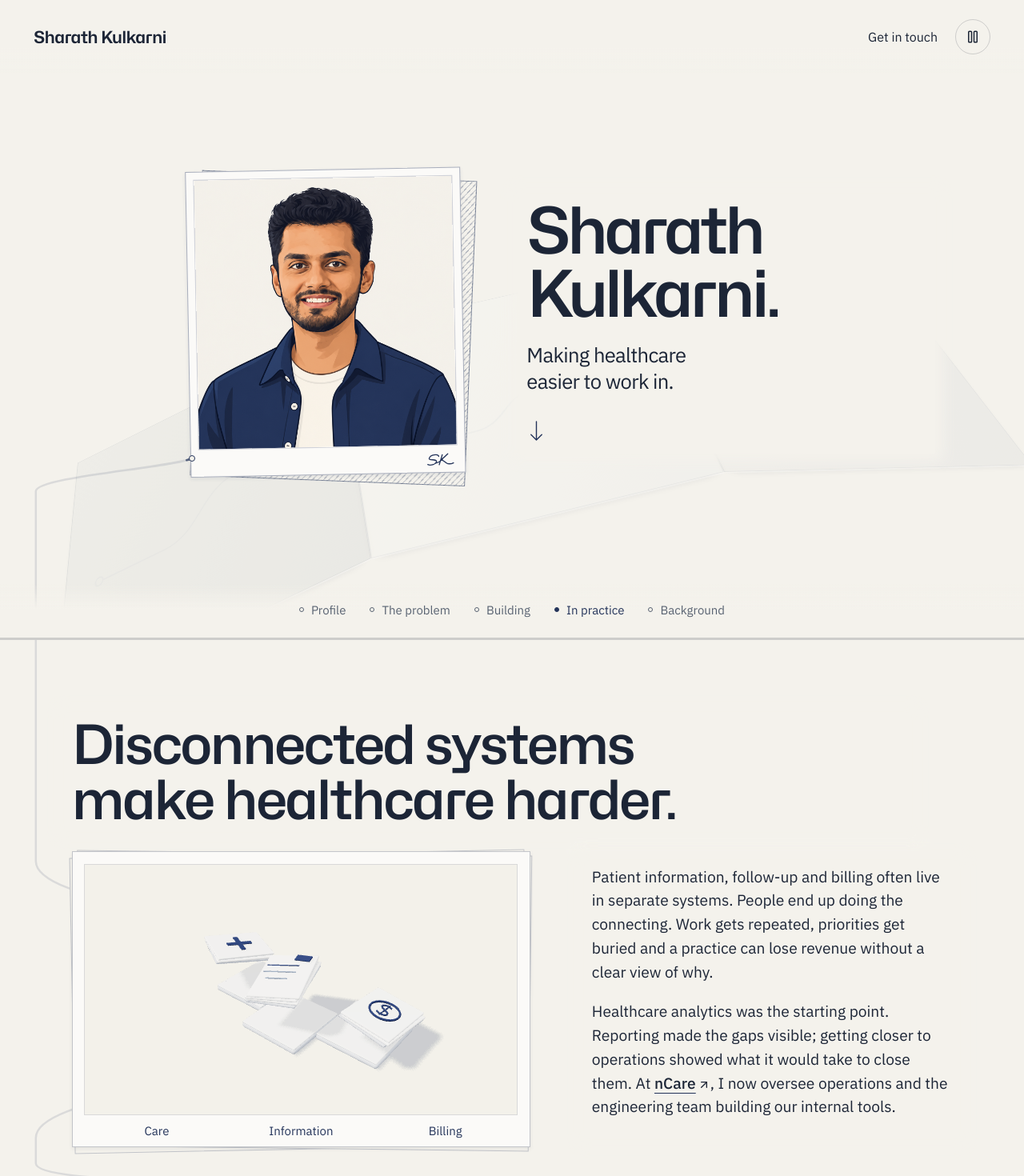
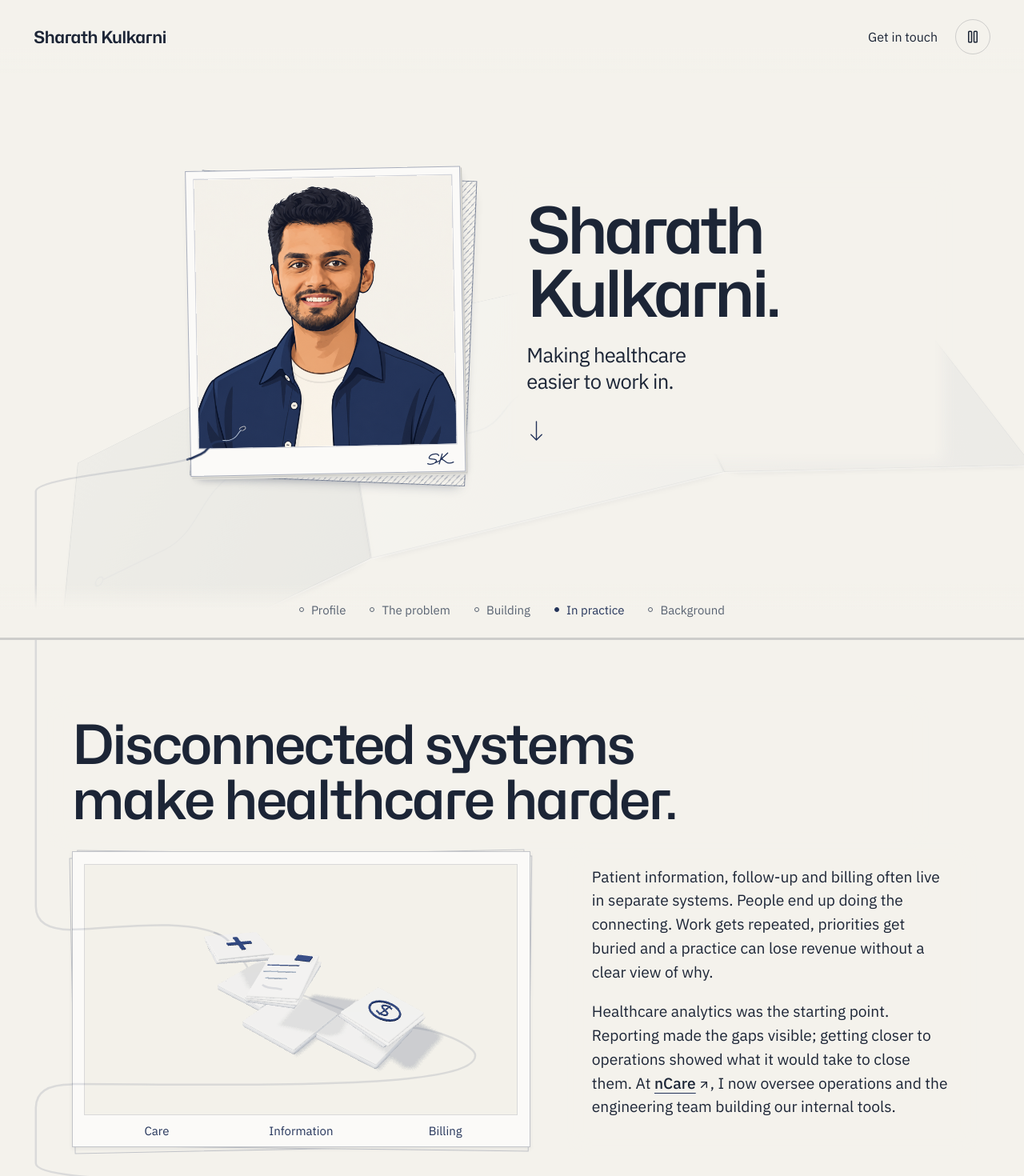
Before and after one commit to sharathkul/portfolio, a Next.js app: page / in a window 1280 px wide. Shown: the top 1470 px of the page at 80% size. Built offline with nearby package versions, Linux system fonts and the light colour scheme.

Commit message:
Thread the portrait and moving sculptures together

```diff
--- a/app/components/HeroProfile.module.css
+++ b/app/components/HeroProfile.module.css
@@ -36,6 +36,7 @@
   border: 1px solid color-mix(in srgb, var(--accent), transparent 48%);
   background: repeating-linear-gradient(131deg, transparent 0 4px, color-mix(in srgb, var(--accent), transparent 67%) 4px 5px), var(--paper);
   transform: translate(2%, 1.4%) rotate(2.3deg);
+  box-shadow: 2px 9px 15px -10px rgb(28 40 68 / 38%);
 }
 
 .print {
@@ -44,9 +45,14 @@
   padding: 2.8% 2.8% 10%;
   background: color-mix(in srgb, var(--paper) 38%, white);
   border: 1px solid color-mix(in srgb, var(--accent), transparent 62%);
-  box-shadow: 0 2px 5px color-mix(in srgb, var(--accent), transparent 91%);
+  box-shadow:
+    1px 1px 0 #e5e3dc,
+    2px 2px 0 #c5c5c1,
+    2px 4px 0 #deddd8,
+    3px 7px 12px -5px rgb(28 40 68 / 26%);
   transform: rotate(-1.1deg);
-  transform-origin: 15% 93%;
+  /* The left edge of the print hinges on the thread as the paper tilts. */
+  transform-origin: 0% 94%;
 }
 
 .hero .portrait {
@@ -76,15 +82,42 @@
   stroke-linejoin: round;
 }
 
+.threadPass {
+  position: absolute;
+  inset: -1px;
+  width: calc(100% + 2px);
+  height: calc(100% + 2px);
+  overflow: visible;
+  pointer-events: none;
+}
+
+.eyelet {
+  fill: var(--accent-shadow);
+  stroke: #b7bac1;
+  stroke-width: 1;
+}
+
+.cord,
+.glint {
+  fill: none;
+  stroke-linecap: round;
+  vector-effect: non-scaling-stroke;
+}
+
+.cord {
+  stroke: var(--accent);
+  stroke-width: 2.5px;
+  filter: drop-shadow(0 1px .65px rgb(28 40 68 / 34%));
+}
+
+.glint { stroke: #b6c3d4; stroke-width: 1px; }
+
 .connector {
   position: absolute;
-  left: -.4%;
-  bottom: 5%;
-  width: 8px;
-  height: 8px;
-  border: 1.5px solid var(--accent);
-  border-radius: 50%;
-  background: var(--paper);
+  left: 0;
+  top: 94%;
+  width: 0;
+  height: 0;
 }
 
 .hero .copy {
@@ -141,9 +174,13 @@
 @media (min-width: 961px) and (pointer: fine) and (hover: hover) and (prefers-reduced-motion: no-preference) {
   .composition[data-reduced-motion="false"] .print {
     transform: perspective(1100px)
-      rotateX(calc(var(--scene-pointer-y, 0) * -3deg))
-      rotateY(calc(var(--scene-pointer-x, 0) * 4deg))
+      rotateX(calc(var(--scene-pointer-y, 0) * -7deg))
+      rotateY(calc(var(--scene-pointer-x, 0) * 9deg))
       rotate(-1.1deg);
+  }
+
+  .composition[data-reduced-motion="false"]::before {
+    transform: translate(calc(2% - var(--scene-pointer-x, 0) * 3px), calc(1.4% - var(--scene-pointer-y, 0) * 2px)) rotate(2.3deg);
   }
 }
 
--- a/app/components/HeroProfile.tsx
+++ b/app/components/HeroProfile.tsx
@@ -24,6 +24,11 @@ export default function HeroProfile({ reducedMotion }: { reducedMotion: boolean
               <path d="M33 11C32 4 12 6 9 15C6 22 27 17 27 23C28 30 12 35 5 31M23 29C31 27 38 23 43 18" />
               <path d="M42 7C40 14 36 25 34 32M56 5C49 12 43 17 38 20C44 20 47 25 52 28C58 32 63 31 70 28" />
             </svg>
+            <svg className={styles.threadPass} viewBox="0 0 360 400" preserveAspectRatio="none" aria-hidden="true" focusable="false">
+              <ellipse className={styles.eyelet} cx="69" cy="338" rx="4.1" ry="2.3" transform="rotate(-23 69 338)" />
+              <path className={styles.cord} d="M69 338 C62 341 65 349 54 353 C45 356 37 351 29 357 C23 361 23 366 14 370 L0 376" />
+              <path className={styles.glint} d="M67 340 C62 344 62 350 54 352 C50 354 47 353 43 353" />
+            </svg>
           </div>
           <span className={styles.connector} data-connector-origin aria-hidden="true" />
         </div>
--- a/app/components/StoryArt.module.css
+++ b/app/components/StoryArt.module.css
@@ -80,6 +80,21 @@
   mask-image: linear-gradient(135deg, #000, transparent 84%);
 }
 
+.scene > .plateThread {
+  position: absolute;
+  inset: 0;
+  width: 100%;
+  height: 100%;
+  display: block;
+  overflow: hidden;
+  pointer-events: none;
+}
+
+/* The mount and grid paint first. The sculpture sits between both thread passes. */
+.plateThread[data-plate-layer="under"] { z-index: 1; }
+.plateThread[data-plate-layer="over"] { z-index: 3; }
+.drawing > svg, .sculpture { z-index: 2; }
+
 .drawing > svg {
   position: absolute;
   inset: 0;
@@ -104,6 +119,8 @@
 .sculpture[data-ready="true"] { opacity: 1; }
 
 .sculptureLabels {
+  position: relative;
+  z-index: 4;
   display: flex;
   align-items: center;
   gap: 10px;
--- a/app/components/StoryArt.tsx
+++ b/app/components/StoryArt.tsx
@@ -33,6 +33,27 @@ function Practice({ x, y, palette }: { x: number; y: number; palette: StoryPalet
   );
 }
 
+function PlateThread({ layer }: { layer: "under" | "over" }) {
+  const clipId = `thread-surface-${useId().replace(/[^a-zA-Z0-9_-]/g, "")}`;
+  return (
+    <svg className={motion.plateThread} data-plate-layer={layer} fill="none"
+      preserveAspectRatio="none" aria-hidden="true" focusable="false">
+      {layer === "over" && (
+        <defs>
+          <clipPath id={clipId} clipPathUnits="userSpaceOnUse" fill="white">
+            <ellipse data-thread-surface="0" />
+            <ellipse data-thread-surface="1" />
+          </clipPath>
+        </defs>
+      )}
+      <g clipPath={layer === "over" ? `url(#${clipId})` : undefined}>
+        <path className="story-thread-base" data-plate-base={layer} pathLength={1} />
+        <path className="story-thread-drawn" data-plate-drawn={layer} pathLength={1} />
+      </g>
+    </svg>
+  );
+}
+
 export default function StoryArt({ chapter }: { chapter: "operations" | "building" | "clients" }) {
   const id = `art-${useId().replace(/[^a-zA-Z0-9_-]/g, "")}`;
   const [sculptureReady, setSculptureReady] = useState(false);
@@ -45,7 +66,7 @@ export default function StoryArt({ chapter }: { chapter: "operations" | "buildin
   return (
     <div className={`story-art ${motion.scene}`} data-story-art data-scene={chapter} data-sculpture-ready={sculptureReady} aria-hidden="true">
       <div className={motion.plate}>
-        <div className={motion.drawing}>
+        <div className={motion.drawing} data-plate-drawing>
           <StorySculpture chapter={chapter} onReady={setSculptureReady} />
           <svg viewBox="-255 -180 510 360" fill="none" focusable="false">
             <defs>
@@ -106,6 +127,8 @@ export default function StoryArt({ chapter }: { chapter: "operations" | "buildin
               : <><span>Implementation</span><span>Practice teams</span></>}
         </div>
       </div>
+      <PlateThread layer="under" />
+      <PlateThread layer="over" />
     </div>
   );
 }
--- a/app/components/StoryThread.tsx
+++ b/app/components/StoryThread.tsx
@@ -1,11 +1,12 @@
 "use client";
 
 import { useEffect, useRef } from "react";
+import { measurePlate, type Projection, type Stroke } from "./plateThread";
+
+const outsideSegments = [0, 1, 2, 3] as const;
 
 export default function StoryThread({ reducedMotion }: { reducedMotion: boolean }) {
   const svg = useRef<SVGSVGElement>(null);
-  const base = useRef<SVGPathElement>(null);
-  const thread = useRef<SVGPathElement>(null);
   const paused = useRef(reducedMotion);
   const refresh = useRef<() => void>(() => {});
 
@@ -16,115 +17,126 @@ export default function StoryThread({ reducedMotion }: { reducedMotion: boolean
 
   useEffect(() => {
     const host = svg.current;
-    const line = thread.current;
     const story = host?.closest("main");
-    if (!host || !line || !story) return;
+    if (!host || !story) return;
+    const art = Array.from(story.querySelectorAll<HTMLElement>("[data-story-art]"));
+    const segments = Array.from(host.querySelectorAll<SVGGElement>("g"));
+    const plates = new Map<HTMLElement, ReturnType<typeof measurePlate>>();
+    let strokes: Stroke[] = [];
     let frame = 0;
-    let measureFrame = 0;
+    let layoutFrame = 0;
+    let viewportHeight = window.innerHeight;
+    let storyTop = 0;
     let disposed = false;
-    let width = 0;
-    let viewportHeight = window.innerHeight;
-    let start = 0;
-    let end = 1;
-    let length = 1;
 
-    const render = () => {
+    function render() {
       frame = 0;
       if (disposed || document.hidden) return;
-      const progress = paused.current ? 1 : Math.min(1, Math.max(0,
-        (window.scrollY + viewportHeight * .72 - start) / Math.max(1, end - start),
-      ));
-      line.style.strokeDashoffset = `${(1 - progress) * length}`;
-    };
-    const request = () => {
+      const marker = window.scrollY + viewportHeight * .72 - storyTop;
+      for (const stroke of strokes) {
+        const amount = paused.current ? 1 : Math.max(0, Math.min(1, (marker - stroke.start) / Math.max(1, stroke.end - stroke.start)));
+        const offset = (1 - amount).toFixed(5);
+        stroke.paths.forEach(path => {
+          if (path.style.strokeDashoffset !== offset) path.style.strokeDashoffset = offset;
+        });
+      }
+    }
+    function request() {
       if (!frame && !disposed && !document.hidden) frame = requestAnimationFrame(render);
-    };
+    }
     refresh.current = request;
 
     const measure = () => {
-      measureFrame = 0;
-      if (disposed) return;
+      layoutFrame = 0;
       const bounds = story.getBoundingClientRect();
-      const scroll = window.scrollY;
       const origin = story.querySelector("[data-connector-origin]")?.getBoundingClientRect();
-      const introCopy = story.querySelector(".introduction-copy")?.getBoundingClientRect();
+      const intro = story.querySelector(".introduction-copy")?.getBoundingClientRect();
       const portrait = story.querySelector(".portrait-composition")?.getBoundingClientRect();
-      const art = Array.from(story.querySelectorAll<HTMLElement>("[data-story-art]"))
-        .map(element => ({ box: element.getBoundingClientRect(), section: element.closest("section")!.getBoundingClientRect() }));
       const map = story.querySelector("[data-journey-map] [role='group']")?.getBoundingClientRect();
-      if (!origin || !introCopy || !portrait || art.length !== 3 || !map) return;
-      width = bounds.width;
+      if (!origin || !portrait || !intro || !map || art.length !== 3) return;
+      storyTop = bounds.top + window.scrollY;
       viewportHeight = window.innerHeight;
-      const mobile = width <= 960;
-      // Centered print mounts narrow on tablets. The thread belongs in the
-      // page gutter even when a print has wider margins than its paragraph.
-      const left = mobile ? 14 : Math.max(24, width * .035);
-      const right = width - left;
+      const mobile = bounds.width <= 960;
+      const left = mobile ? 14 : Math.max(24, bounds.width * .035);
+      const right = bounds.width - left;
       const first = { x: origin.left - bounds.left + origin.width / 2, y: origin.top - bounds.top + origin.height / 2 };
-      const bend = mobile ? Math.min(first.y + 30, introCopy.top - bounds.top - 14) : Math.max(first.y + 36, portrait.bottom - bounds.top + 18);
+      const bend = mobile ? Math.min(first.y + 30, intro.top - bounds.top - 14) : Math.max(first.y + 36, portrait.bottom - bounds.top + 18);
       let rail = left;
-      let previousSectionBottom = 0;
+      let previousBottom = 0;
+      let startY = first.y;
       let d = `M${first.x} ${first.y} C${first.x - 28} ${first.y + 12} ${rail} ${bend - 18} ${rail} ${bend}`;
-
-      // A side change happens in the empty corridor below the entire row.
-      // Neither an expanded paragraph nor a taller image can enter it.
-      const switchRail = (next: number, corridor: number) => {
+      strokes = [];
+      function switchRail(next: number) {
         if (next === rail) return;
-        d += ` L${rail} ${corridor - 20} C${rail} ${corridor + 36} ${next} ${corridor - 36} ${next} ${corridor + 20}`;
+        const y = previousBottom - 48;
+        d += ` L${rail} ${y - 20} C${rail} ${y + 36} ${next} ${y - 36} ${next} ${y + 20}`;
         rail = next;
-      };
-      for (const item of art) {
-        const box = item.box;
-        const top = box.top - bounds.top;
-        const bottom = box.bottom - bounds.top;
-        const x = box.left - bounds.left + box.width / 2;
-        const y = top + box.height / 2;
-        const side = mobile || x < width / 2 ? left : right;
-        if (side !== rail) switchRail(side, previousSectionBottom - 48);
-        const curve = Math.min(mobile ? 70 : 150, box.height * .3);
-        d += ` L${rail} ${top + 12} C${rail} ${y - curve} ${x} ${y - curve} ${x} ${y}`;
-        d += ` C${x} ${y + curve} ${rail} ${y + curve} ${rail} ${bottom - 12}`;
-        previousSectionBottom = item.section.bottom - bounds.top;
       }
-      switchRail(left, previousSectionBottom - 48);
-      const ending = {
-        x: map.left - bounds.left + map.width * (mobile ? 82 / 350 : 70 / 1100),
-        y: map.top - bounds.top + map.height * (mobile ? 35 / 550 : 200 / 390),
-      };
-      d += ` L${rail} ${ending.y - 28} Q${rail} ${ending.y} ${ending.x} ${ending.y}`;
-      base.current?.setAttribute("d", d);
-      line.setAttribute("d", d);
-      host.setAttribute("viewBox", `0 0 ${width} ${bounds.height}`);
-      length = line.getTotalLength();
-      line.style.strokeDasharray = `${length}`;
-      start = bounds.top + scroll + first.y;
-      end = bounds.top + scroll + ending.y;
+      function finishOutside(index: number, end: number) {
+        const paths = segments[index].querySelectorAll("path");
+        paths.forEach(path => path.setAttribute("d", d));
+        strokes.push({ paths: [paths[1]], start: startY, end });
+      }
+      for (const [index, element] of art.entries()) {
+        const rect = element.getBoundingClientRect();
+        const x = rect.left - bounds.left;
+        const y = rect.top - bounds.top;
+        const fromLeft = mobile || x + rect.width / 2 < bounds.width / 2;
+        const plate = measurePlate(element, fromLeft);
+        plates.set(element, plate);
+        plate.draw(element.dataset.threadProjection ? JSON.parse(element.dataset.threadProjection) : null);
+        switchRail(fromLeft ? left : right);
+        const edge = x + plate.entry.x;
+        const entryY = y + plate.entry.y;
+        const exitY = y + plate.exit.y;
+        const corner = Math.min(Math.abs(edge - rail) * .65, mobile ? 24 : 65);
+        d += ` L${rail} ${entryY - corner} Q${rail} ${entryY} ${edge} ${entryY}`;
+        finishOutside(index, entryY);
+        strokes.push({ paths: plate.paths, start: entryY, end: exitY });
+        d = `M${edge} ${exitY} Q${rail} ${exitY} ${rail} ${exitY + corner}`;
+        startY = exitY;
+        previousBottom = element.closest("section")!.getBoundingClientRect().bottom - bounds.top;
+      }
+      switchRail(left);
+      const endX = map.left - bounds.left + map.width * (mobile ? 82 / 350 : 70 / 1100);
+      const endY = map.top - bounds.top + map.height * (mobile ? 35 / 550 : 200 / 390);
+      d += ` L${rail} ${endY - 28} Q${rail} ${endY} ${endX} ${endY}`;
+      finishOutside(3, endY);
+      host.setAttribute("viewBox", `0 0 ${bounds.width} ${bounds.height}`);
       host.style.opacity = "1";
-      request();
+      render();
     };
     const scheduleMeasure = () => {
-      if (!measureFrame && !disposed) measureFrame = requestAnimationFrame(measure);
+      if (!layoutFrame && !disposed) layoutFrame = requestAnimationFrame(measure);
     };
-    const resize = () => {
-      if (Math.abs(window.innerWidth - width) > 1) scheduleMeasure();
+    const projection = (event: Event) => {
+      plates.get(event.target as HTMLElement)?.draw((event as CustomEvent<Projection>).detail);
     };
+    const fallback = (event: Event) => {
+      const element = event.target as HTMLElement;
+      if (!element.dataset.threadProjection) plates.get(element)?.draw(null);
+    };
+    story.addEventListener("thread:projection", projection);
+    art.forEach(element => element.addEventListener("scene:progress", fallback));
     const observer = new ResizeObserver(scheduleMeasure);
     observer.observe(story);
-    story.querySelectorAll("[data-story-art], .story-part, .portrait-composition, .introduction-copy, [data-journey-map]")
+    story.querySelectorAll("[data-story-art], [data-plate-drawing], .story-part, .portrait-composition, .introduction-copy, [data-journey-map]")
       .forEach(element => observer.observe(element));
-    window.addEventListener("resize", resize, { passive: true });
+    window.addEventListener("resize", scheduleMeasure, { passive: true });
     window.addEventListener("scroll", request, { passive: true });
     document.addEventListener("visibilitychange", request);
-    document.fonts.ready.then(() => { if (!disposed) scheduleMeasure(); });
+    document.fonts.ready.then(scheduleMeasure);
     scheduleMeasure();
 
     return () => {
       disposed = true;
       refresh.current = () => {};
       cancelAnimationFrame(frame);
-      cancelAnimationFrame(measureFrame);
+      cancelAnimationFrame(layoutFrame);
       observer.disconnect();
-      window.removeEventListener("resize", resize);
+      story.removeEventListener("thread:projection", projection);
+      art.forEach(element => element.removeEventListener("scene:progress", fallback));
+      window.removeEventListener("resize", scheduleMeasure);
       window.removeEventListener("scroll", request);
       document.removeEventListener("visibilitychange", request);
     };
@@ -132,8 +144,10 @@ export default function StoryThread({ reducedMotion }: { reducedMotion: boolean
 
   return (
     <svg ref={svg} className="story-thread" fill="none" preserveAspectRatio="none" aria-hidden="true" focusable="false">
-      <path ref={base} className="story-thread-base" />
-      <path ref={thread} className="story-thread-drawn" />
+      {outsideSegments.map(index => <g key={index} data-thread-outside={index}>
+        <path className="story-thread-base" pathLength={1} />
+        <path className="story-thread-drawn" pathLength={1} />
+      </g>)}
     </svg>
   );
 }
--- /dev/null
+++ b/app/components/plateThread.ts
@@ -0,0 +1,65 @@
+type Point = { x: number; y: number };
+export type Projection = Point[] | null;
+export type Stroke = { paths: SVGPathElement[]; start: number; end: number };
+
+const fallbackSelectors: Record<string, string[]> = {
+  operations: ["[data-motion-part='paper-left']", "[data-motion-part='paper-bottom']", "[data-motion-part='paper-right']"],
+  building: ["[data-motion-part='care']", "[data-motion-part='product']", "[data-motion-part='engineering']"],
+  clients: ["[data-motion-part='source-folder']", "[data-motion-part='client-folder'] > g > g:first-child", "[data-motion-part='client-folder'] > g > g:last-child"],
+};
+
+export function measurePlate(element: HTMLElement, fromLeft: boolean) {
+  const box = element.getBoundingClientRect();
+  const surface = element.querySelector("canvas")!.getBoundingClientRect();
+  const offset = { x: surface.left - box.left, y: surface.top - box.top };
+  const width = surface.width;
+  const height = surface.height;
+  const dir = fromLeft ? 1 : -1;
+  const edge = fromLeft ? 0 : box.width;
+  const entry = { x: edge, y: offset.y + height * .26 };
+  const exit = { x: edge, y: offset.y + height * .88 };
+  const allPaths = element.querySelectorAll<SVGPathElement>("[data-plate-base], [data-plate-drawn]");
+  const paths = Array.from(element.querySelectorAll<SVGPathElement>("[data-plate-drawn]"));
+  const patches = element.querySelectorAll<SVGEllipseElement>("[data-thread-surface]");
+  const fallbackObjects = fallbackSelectors[element.dataset.scene!].map(selector => element.querySelector(selector)!);
+  element.querySelectorAll("[data-plate-layer]").forEach(layer => layer.setAttribute("viewBox", `0 0 ${box.width} ${box.height}`));
+
+  function draw(projection: Projection) {
+    let points: Point[];
+    if (projection?.length === 3) {
+      points = projection.map(p => ({ x: offset.x + p.x * width, y: offset.y + p.y * height }));
+    } else {
+      // A device without WebGL still has animated SVG objects to thread.
+      const currentBox = element.getBoundingClientRect();
+      points = fallbackObjects.map(object => {
+        const rect = object.getBoundingClientRect();
+        return { x: rect.left - currentBox.left + rect.width * .5, y: rect.top - currentBox.top + rect.height * .57 };
+      });
+    }
+    if (!fromLeft) points.reverse();
+    const [a, b, c] = points;
+    const handle = Math.min(width * .085, 52);
+    const farEdge = fromLeft ? box.width : 0;
+    const turnX = c.x + (farEdge - c.x) * .57;
+    const turnY = exit.y - height * .15;
+    const d = [
+      `M${edge} ${entry.y}`,
+      `C${edge + dir * handle} ${entry.y} ${a.x - dir * handle} ${a.y - height * .08} ${a.x} ${a.y}`,
+      `C${a.x + dir * handle * .55} ${a.y + height * .05} ${b.x - dir * handle * .55} ${b.y} ${b.x} ${b.y}`,
+      `C${b.x + dir * handle * .6} ${b.y} ${c.x - dir * handle * .55} ${c.y} ${c.x} ${c.y}`,
+      `C${c.x + dir * handle} ${c.y} ${turnX} ${turnY} ${turnX} ${turnY + height * .035}`,
+      `C${turnX} ${exit.y + height * .03} ${edge + dir * width * .36} ${exit.y} ${edge} ${exit.y}`,
+    ].join(" ");
+    allPaths.forEach(path => path.setAttribute("d", d));
+    // Only a short stitch rides on top of the first two surfaces.
+    // Elsewhere the transparent canvas provides the objects' actual silhouettes.
+    patches.forEach((patch, i) => {
+      patch.setAttribute("cx", String(points[i].x));
+      patch.setAttribute("cy", String(points[i].y));
+      patch.setAttribute("rx", String(Math.min(15, width * .025)));
+      patch.setAttribute("ry", String(Math.min(8, height * .027)));
+    });
+  }
+
+  return { entry, exit, paths, draw };
+}
--- a/app/globals.css
+++ b/app/globals.css
@@ -22,7 +22,7 @@ a:focus-visible, button:focus-visible, summary:focus-visible { outline: 2px soli
 .story-thread { position: absolute; inset: 0; z-index: 0; display: block; width: 100%; height: 100%; opacity: 0; pointer-events: none; }
 .story-thread-base, .story-thread-drawn { stroke: var(--accent); stroke-width: 2.5; stroke-linecap: round; stroke-linejoin: round; vector-effect: non-scaling-stroke; }
 .story-thread-base { opacity: .12; }
-.story-thread-drawn { opacity: .72; }
+.story-thread-drawn { opacity: .72; stroke-dasharray: 1; stroke-dashoffset: 1; }
 .story-art { --thread: var(--accent); --slate: var(--quiet); --ice: var(--surface); --diagram-label-size: 22px; position: relative; z-index: 1; min-width: 0; width: 100%; height: clamp(430px, 62svh, 680px); pointer-events: auto; }
 .story-art > svg { display: block; width: 100%; height: 100%; overflow: visible; }
 #story { position: relative; z-index: 2; pointer-events: none; }
```
Also changed, not shown: app/components/StorySculpture.tsx (+14 -2 lines), app/components/createStorySculpture.ts (+36 -2 lines).
